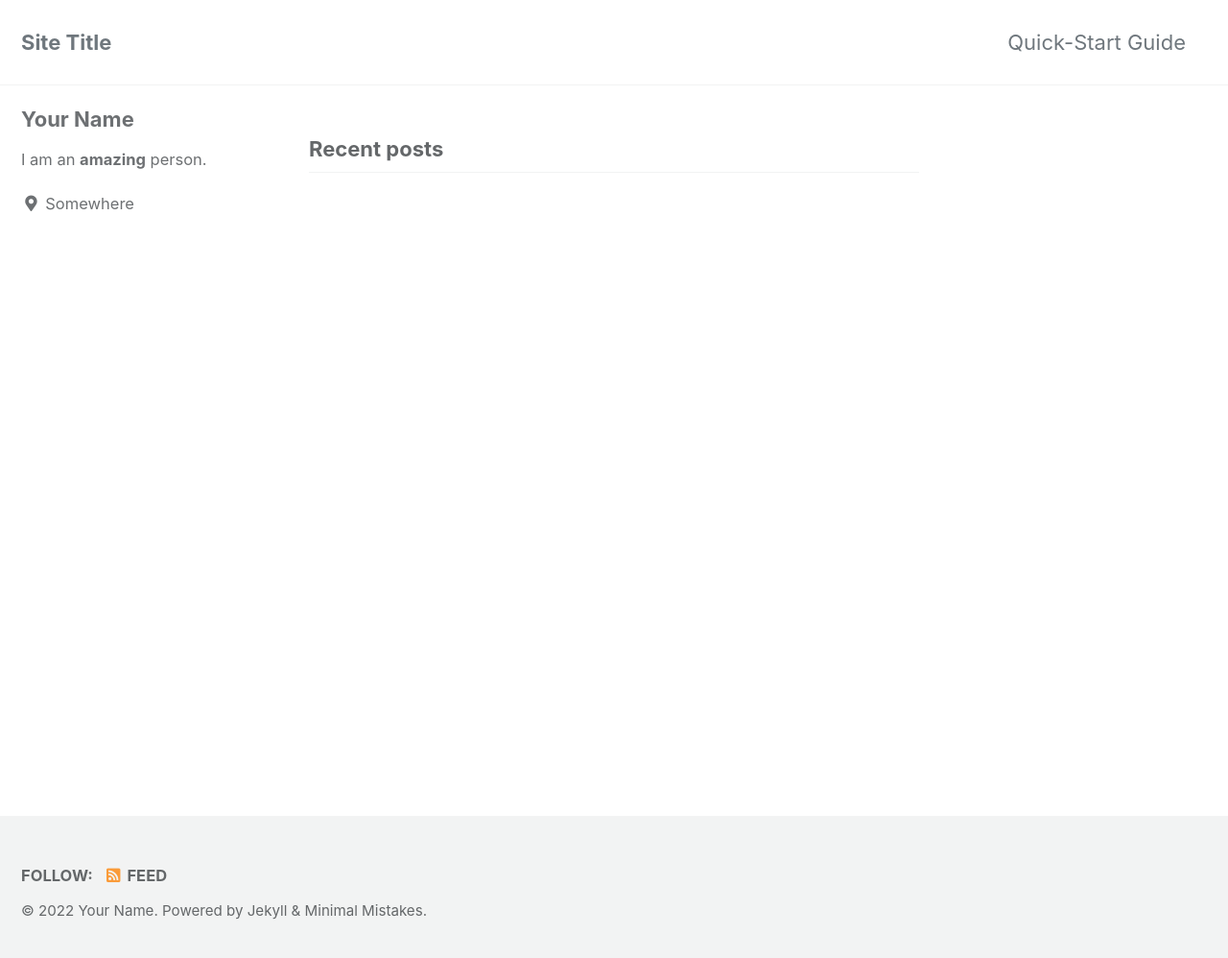
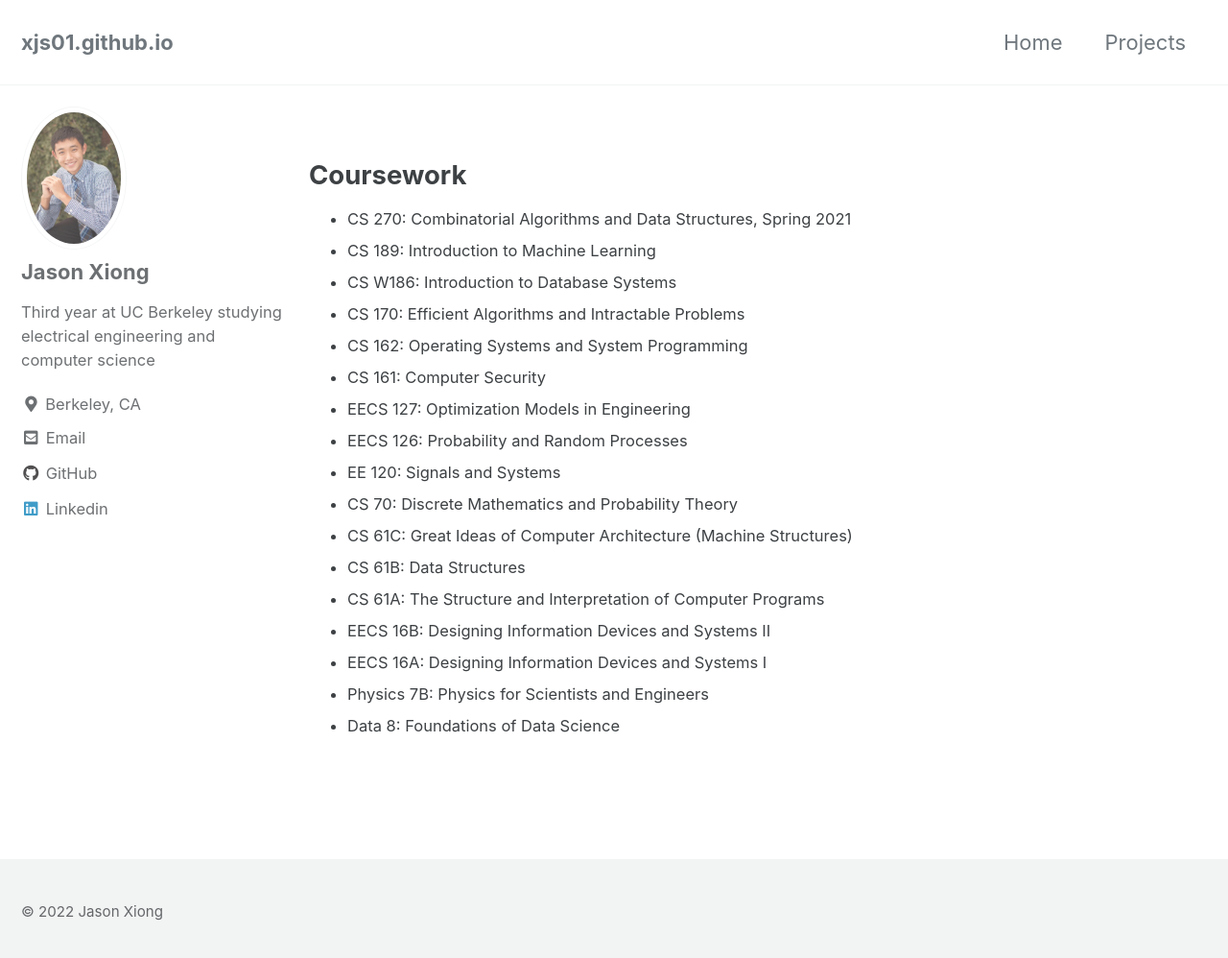
Before and after one commit to XJS01/xjs01.github.io, a Jekyll site: the page built from index.html, in a window 1280 px wide and 1005 px high. Shown: the top 998 px of the window at 96% size. Built offline with Jekyll 4.4.1, drawn with Linux system fonts in a browser that asks for light colours; cached includes are drawn as plain includes; the list of posts is cut into pages by our own code.

Commit message:
initial website

```diff
--- a/_config.yml
+++ b/_config.yml
@@ -10,22 +10,23 @@
 # Review documentation to determine if you should use `theme` or `remote_theme`
 # https://mmistakes.github.io/minimal-mistakes/docs/quick-start-guide/#installing-the-theme
 
-# theme                  : "minimal-mistakes-jekyll"
-remote_theme           : "mmistakes/minimal-mistakes"
-minimal_mistakes_skin    : "default" # "air", "aqua", "contrast", "dark", "dirt", "neon", "mint", "plum", "sunrise"
+theme                    : "minimal-mistakes-jekyll"
+# remote_theme             : "mmistakes/minimal-mistakes"
+minimal_mistakes_skin    : "default" #"default" "air", "aqua", "contrast", "dark", "dirt", "neon", "mint", "plum", "sunrise"
 
 # Site Settings
 locale                   : "en-US"
-title                    : "Site Title"
+title                    : #
 title_separator          : "-"
 subtitle                 : # site tagline that appears below site title in masthead
-name                     : "Your Name"
-description              : "An amazing website."
-url                      : # the base hostname & protocol for your site e.g. "https://mmistakes.github.io"
-baseurl                  : # the subpath of your site, e.g. "/blog"
-repository               : XJS01/xjs01.github.io
-teaser                   : # path of fallback teaser image, e.g. "/assets/images/500x300.png"
-logo                     : # path of logo image to display in the masthead, e.g. "/assets/images/88x88.png"
+name                     : "Jason Xiong"
+description              : "I am currently a third year at UC Berkeley studying electrical engineering and computer science"
+github_username          : XJS01
+url                      : "https://xjs01.github.io"
+baseurl                  : ""
+repository               : "XJS01/xjs01.github.io"
+teaser                   : #"/assets/images/jason.jpg"
+logo                     : #"/assets/images/jason.jpg"
 masthead_title           : # overrides the website title displayed in the masthead, use " " for no title
 # breadcrumbs            : false # true, false (default)
 words_per_minute         : 200
@@ -58,7 +59,7 @@ reCaptcha:
   secret                 :
 atom_feed:
   path                   : # blank (default) uses feed.xml
-  hide                   : # true, false (default)
+  hide                   : true # true, false (default)
 search                   : # true, false (default)
 search_full_content      : # true, false (default)
 search_provider          : # lunr (default), algolia, google
@@ -102,15 +103,15 @@ analytics:
 
 # Site Author
 author:
-  name             : "Your Name"
-  avatar           : # path of avatar image, e.g. "/assets/images/bio-photo.jpg"
-  bio              : "I am an **amazing** person."
-  location         : "Somewhere"
-  email            :
+  name             : "Jason Xiong"
+  avatar           : "/assets/images/jason.jpg"
+  bio              : "Third year at UC Berkeley studying electrical engineering and computer science"
+  location         : "Berkeley, CA"
+
   links:
     - label: "Email"
       icon: "fas fa-fw fa-envelope-square"
-      # url: "mailto:your.name@email.com"
+      url: "mailto:jasonxiong789@gmail.com"
     - label: "Website"
       icon: "fas fa-fw fa-link"
       # url: "https://your-website.com"
@@ -122,10 +123,13 @@ author:
       # url: "https://facebook.com/"
     - label: "GitHub"
       icon: "fab fa-fw fa-github"
-      # url: "https://github.com/"
+      url: "https://github.com/XJS01"
     - label: "Instagram"
       icon: "fab fa-fw fa-instagram"
       # url: "https://instagram.com/"
+    - label: "Linkedin"
+      icon: "fab fa-fw fa-linkedin"
+      url: "https://www.linkedin.com/in/jason-xiong-047334184/"
 
 # Site Footer
 footer:
--- a/_data/navigation.yml
+++ b/_data/navigation.yml
@@ -1,11 +1,11 @@
 # main links
 main:
-  - title: "Quick-Start Guide"
-    url: https://mmistakes.github.io/minimal-mistakes/docs/quick-start-guide/
-  # - title: "About"
-  #   url: https://mmistakes.github.io/minimal-mistakes/about/
-  # - title: "Sample Posts"
-  #   url: /year-archive/
+  - title: "Home"
+    url: /index
+  # - title: "Quick-Start Guide"
+  #   url: https://mmistakes.github.io/minimal-mistakes/docs/quick-start-guide/
+  - title: "Projects"
+    url: /projects/
   # - title: "Sample Collections"
   #   url: /collection-archive/
   # - title: "Sitemap"
--- a/_data/ui-text.yml
+++ b/_data/ui-text.yml
@@ -27,7 +27,7 @@ en: &DEFAULT_EN
   comments_title             : "Comments"
   more_label                 : "Learn more"
   related_label              : "You may also enjoy"
-  follow_label               : "Follow:"
+  follow_label               : "" #"Follow:"
   feed_label                 : "Feed"
   powered_by                 : "Powered by"
   website_label              : "Website"
--- a/_includes/footer.html
+++ b/_includes/footer.html
@@ -1,4 +1,4 @@
-<div class="page__footer-follow">
+<!-- <div class="page__footer-follow">
   <ul class="social-icons">
     {% if site.data.ui-text[site.locale].follow_label %}
       <li><strong>{{ site.data.ui-text[site.locale].follow_label }}</strong></li>
@@ -16,6 +16,8 @@
       <li><a href="{% if site.atom_feed.path %}{{ site.atom_feed.path }}{% else %}{{ '/feed.xml' | relative_url }}{% endif %}"><i class="fas fa-fw fa-rss-square" aria-hidden="true"></i> {{ site.data.ui-text[site.locale].feed_label | default: "Feed" }}</a></li>
     {% endunless %}
   </ul>
+</div> -->
+
+<div class="page__footer-copyright">&copy; {{ site.time | date: '%Y' }} {{ site.name | default: site.title }}
+  <!-- {{ site.data.ui-text[site.locale].powered_by | default: "Powered by" }} <a href="https://jekyllrb.com" rel="nofollow">Jekyll</a> &amp; <a href="https://mademistakes.com/work/minimal-mistakes-jekyll-theme/" rel="nofollow">Minimal Mistakes</a>. -->
 </div>
-
-<div class="page__footer-copyright">&copy; {{ site.time | date: '%Y' }} {{ site.name | default: site.title }}. {{ site.data.ui-text[site.locale].powered_by | default: "Powered by" }} <a href="https://jekyllrb.com" rel="nofollow">Jekyll</a> &amp; <a href="https://mademistakes.com/work/minimal-mistakes-jekyll-theme/" rel="nofollow">Minimal Mistakes</a>.</div>
--- a/_layouts/home.html
+++ b/_layouts/home.html
@@ -4,7 +4,7 @@ layout: archive
 
 {{ content }}
 
-<h3 class="archive__subtitle">{{ site.data.ui-text[site.locale].recent_posts | default: "Recent Posts" }}</h3>
+<!-- <h3 class="archive__subtitle">{{ site.data.ui-text[site.locale].recent_posts | default: "Recent Posts" }}</h3> -->
 
 {% if paginator %}
   {% assign posts = paginator.posts %}
--- a/index.html
+++ b/index.html
@@ -2,3 +2,26 @@
 layout: home
 author_profile: true
 ---
+
+<h2>Coursework</h2>
+<small>
+    <ul>
+        <li>CS 270: Combinatorial Algorithms and Data Structures, Spring 2021</li>
+        <li>CS 189: Introduction to Machine Learning</li>
+        <li>CS W186: Introduction to Database Systems</li>
+        <li>CS 170: Efficient Algorithms and Intractable Problems</li>
+        <li>CS 162: Operating Systems and System Programming</li>
+        <li>CS 161: Computer Security</li>
+        <li>EECS 127: Optimization Models in Engineering</li>
+        <li>EECS 126: Probability and Random Processes</li>
+        <li>EE 120: Signals and Systems</li>
+        <li>CS 70: Discrete Mathematics and Probability Theory</li>
+        <li>CS 61C: Great Ideas of Computer Architecture (Machine Structures)</li>
+        <li>CS 61B: Data Structures</li>
+        <li>CS 61A: The Structure and Interpretation of Computer Programs</li>
+        <li>EECS 16B: Designing Information Devices and Systems II</li>
+        <li>EECS 16A: Designing Information Devices and Systems I</li>
+        <li>Physics 7B: Physics for Scientists and Engineers</li>
+        <li>Data 8: Foundations of Data Science</li>
+      </ul>
+</small>
```
Also changed, not shown: Gemfile (+4 -3 lines), projects.md (added, +10 -0 lines), README.md (added), assets/images/jason.jpg (added), 1 other file.
